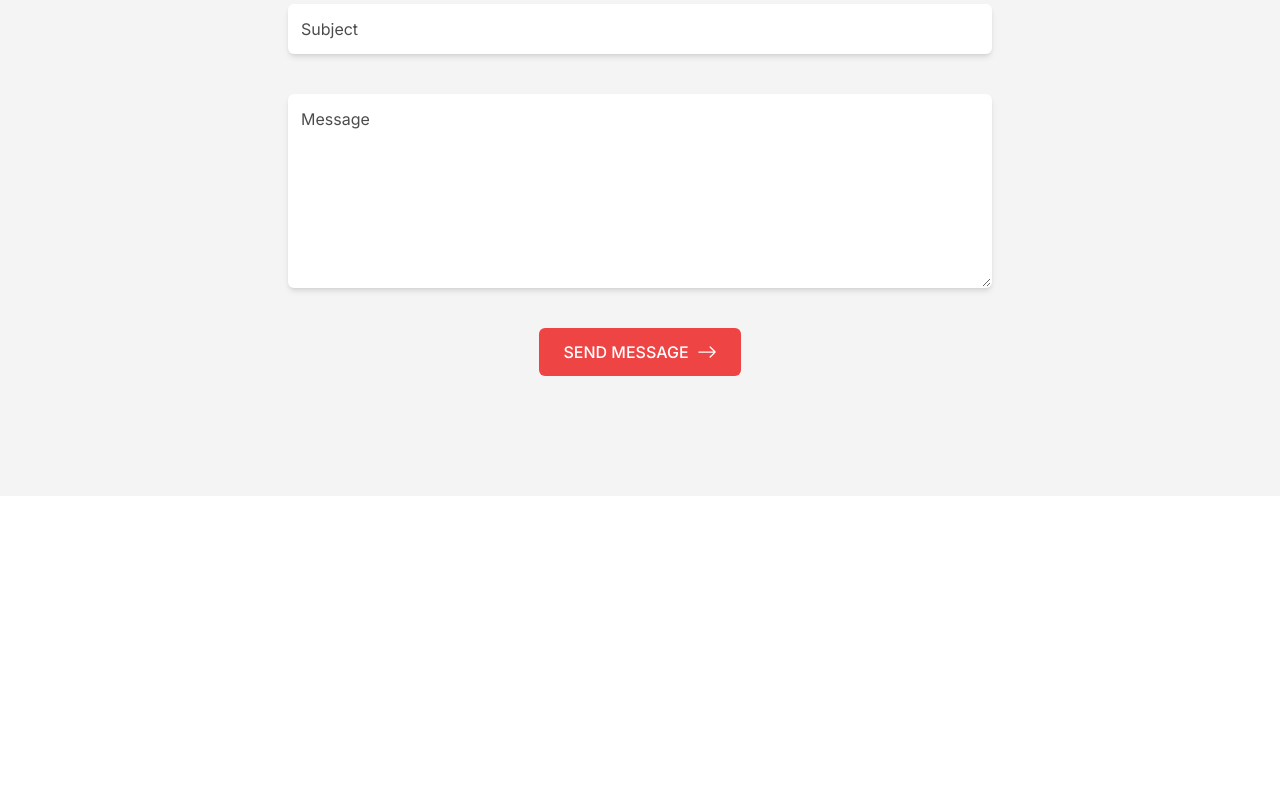
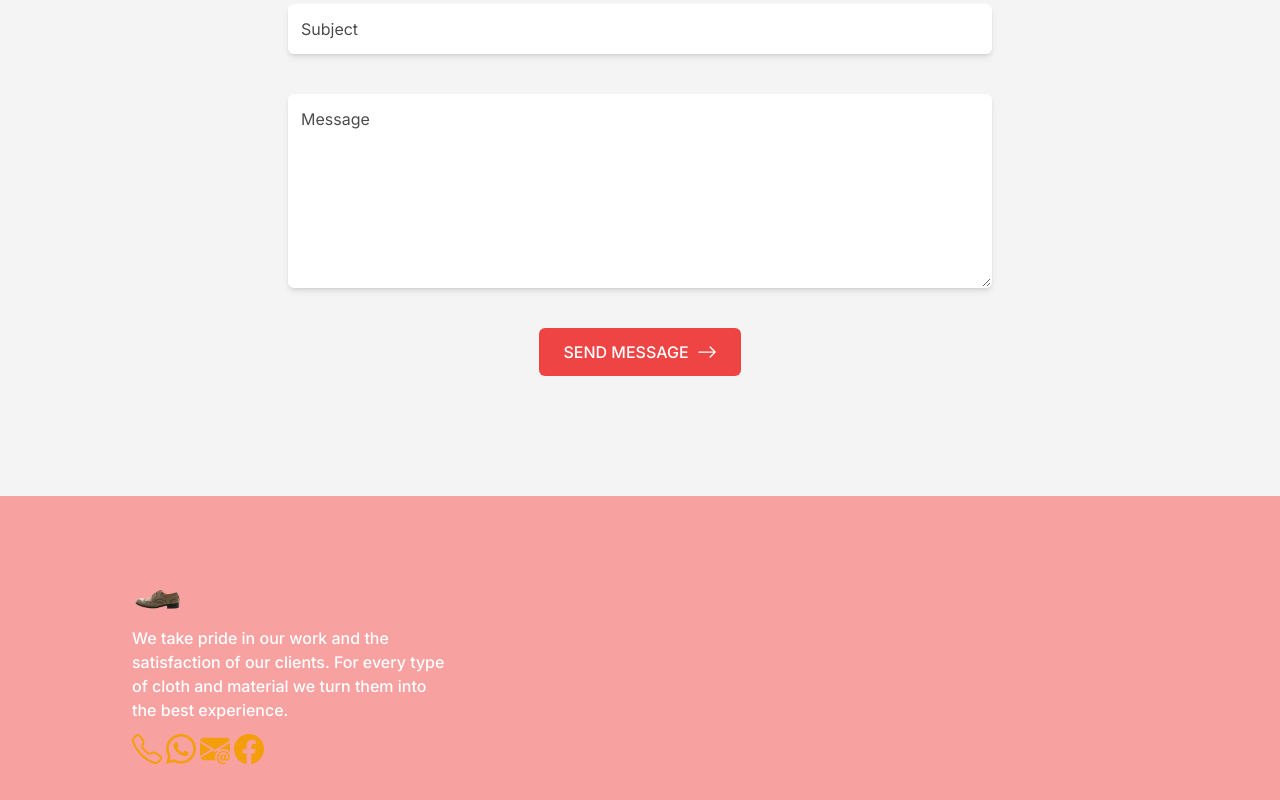
Before and after one commit to mmesomasaint/hulksmasher, a Next.js app: page / in a window 1280 px wide. Shown: the part 5278-6078 px from the top of the page. Before the commit the page ends 5774 px from the top, so only its background shows below. Built offline with nearby package versions, Linux system fonts and the light colour scheme.

Commit message:
Feat: Design the first grid

```diff
--- a/app/page.tsx
+++ b/app/page.tsx
@@ -1,7 +1,7 @@
 import { MdOutlineArrowForwardIos } from 'react-icons/md'
 import Image from 'next/image'
 import Link from 'next/link'
-import { BsTelephone } from 'react-icons/bs'
+import { BsTelephone, BsWhatsapp, BsEnvelopeAtFill, BsFacebook } from 'react-icons/bs'
 import ResponsiveNav from './components/responsive-nav'
 import Button from './components/button'
 import CraftCard from './components/craft-card'
@@ -305,7 +305,26 @@ export default function Home() {
           </div>
         </section>
         {/**End of contact */}
-        <footer className='bg-amber-500/30'>
+        <footer className='bg-red-500/50'>
+            <div className='w-full lg:w-[90%] xl:w-[80%] mx-auto grid grid-cols-3 place-items-stretch items-start gap-5 pt-10 sm:pt-20 pb-8'>
+              <div className='p-1 flex flex-col justify-start items-start gap-3'>
+                <Image src='/1-shoe.png' width={50} height={30} alt='logo' />
+                <span className='text-white text-sm sm:text-base font-medium leading-tight'>
+                We take pride in our work and the satisfaction of our clients.
+                For every type of cloth and material we turn them into the best
+                experience.
+                </span>
+                <div className='flex justify-evenly items-center gap-1'>
+                  <BsTelephone className='text-amber-500 text-xl sm:text-3xl' />
+                  <BsWhatsapp className='text-amber-500 text-xl sm:text-3xl' />
+                  <BsEnvelopeAtFill className='text-amber-500 text-xl sm:text-3xl' />
+                  <BsFacebook className='text-amber-500 text-xl sm:text-3xl' />
+                </div>
+              </div>
+              <div className='grid grid-cols-3 col-span-2 gap-3 place-items-stretch'>
+
+              </div>
+            </div>
         </footer>
         {/**End of footer */}
       </div>
```
